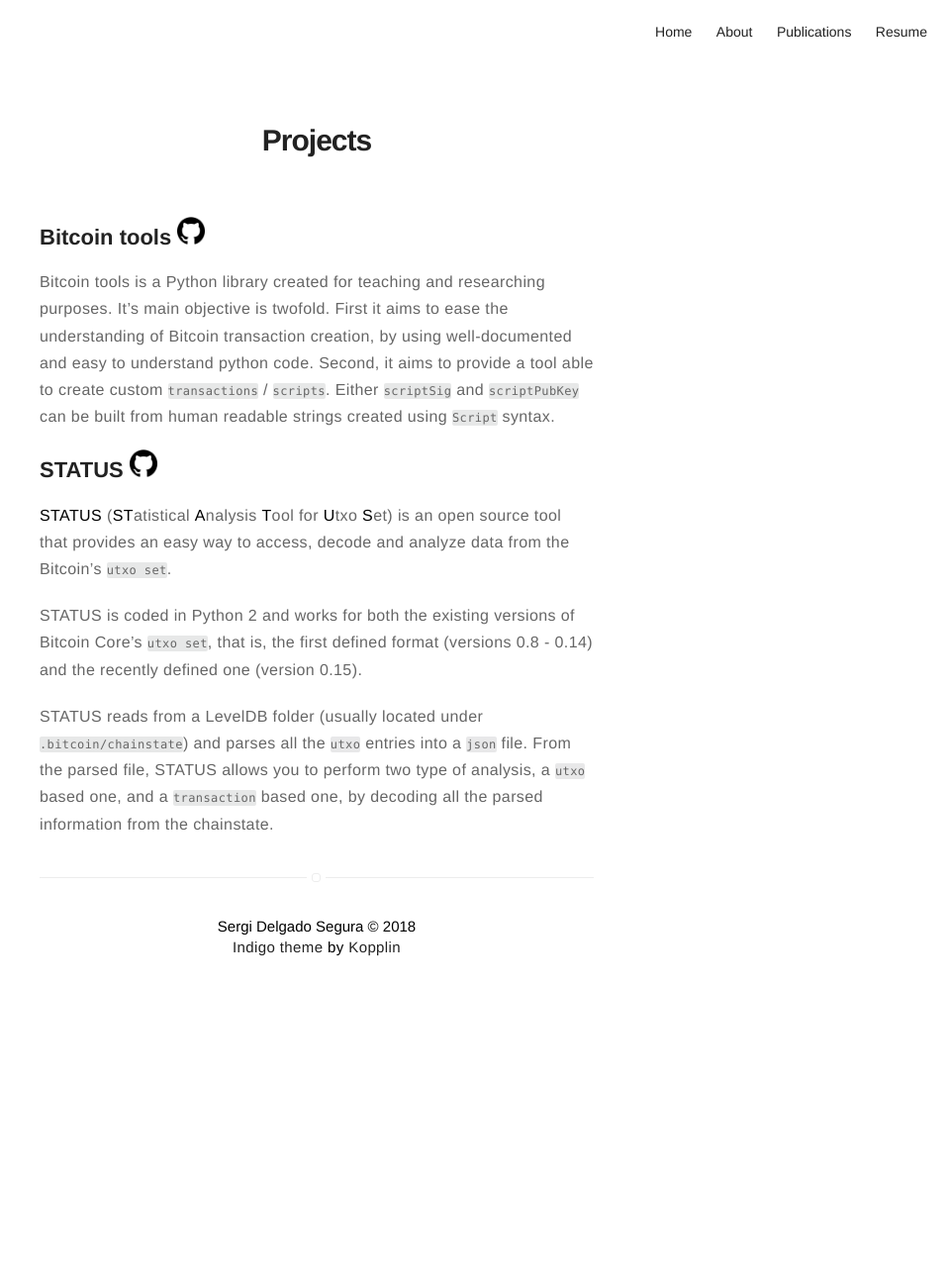
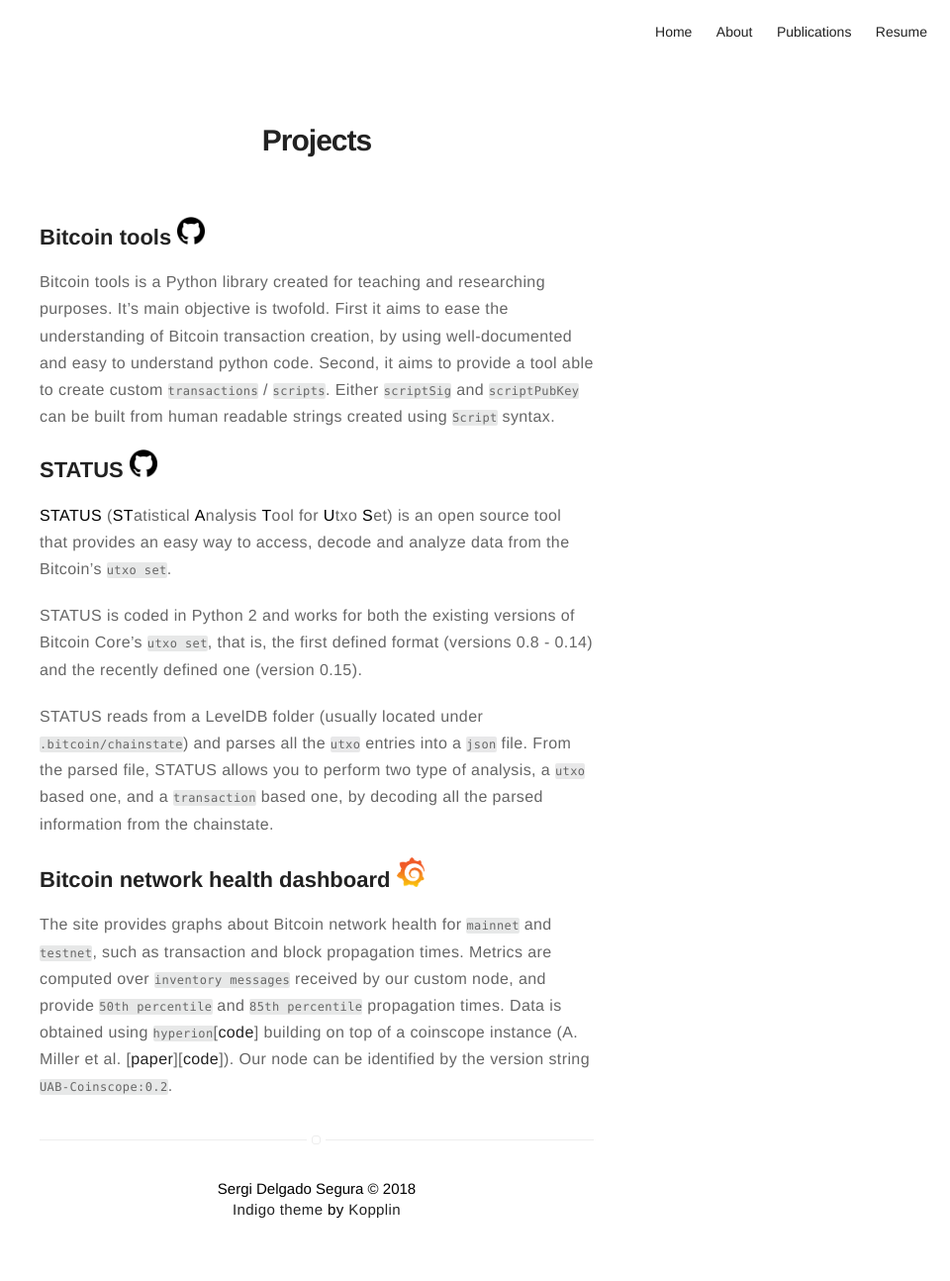
Before and after one commit to sr-gi/me, a Jekyll site: the page built from projects.md, in a window 1280 px wide. Shown: the whole page at 99% size, without its empty margins (320-1280 px from the left). Built offline with Jekyll 4.4.1, drawn with Linux system fonts in a browser that asks for light colours; before the commit the page ends 1029 px from its top, so only the background shows below that.

Commit message:
Adds nethealth grafana again

```diff
--- a/projects.md
+++ b/projects.md
@@ -21,8 +21,6 @@ STATUS is coded in Python 2 and works for both the existing versions of Bitcoin
 
 STATUS reads from a LevelDB folder (usually located under `.bitcoin/chainstate`) and parses all the `utxo` entries into a `json` file. From the parsed file, STATUS allows you to perform two type of analysis, a `utxo` based one, and a `transaction` based one, by decoding all the parsed information from the chainstate.
 
-<!---
 ## Bitcoin network health dashboard [![](../assets/images/grafana-logo.png)](http://satoshi.uab.cat/)
 
-The site provides graphs about Bitcoin network health for `mainnet` and `testnet`, such as transaction and block propagation times. Metrics are computed over `inventory messages` received by our custom node, and provide `50th percentile` and `85th percentile` propagation times. Our node is an instance of A. Miller et al. `coinscope` [[paper](http://www.cs.umd.edu/projects/coinscope/coinscope.pdf)][[code](https://github.com/jameslitton/coinscope)] and can be identified by the version string `UAB-Coinscope:0.2`.
---->
+The site provides graphs about Bitcoin network health for `mainnet` and `testnet`, such as transaction and block propagation times. Metrics are computed over `inventory messages` received by our custom node, and provide `50th percentile` and `85th percentile` propagation times. Data is obtained using `hyperion`[[code](https://github.com/sr-gi/hyperion)] building on top of a coinscope instance (A. Miller et al. [[paper](http://www.cs.umd.edu/projects/coinscope/coinscope.pdf)][[code](https://github.com/jameslitton/coinscope)]). Our node can be identified by the version string `UAB-Coinscope:0.2`.
```
